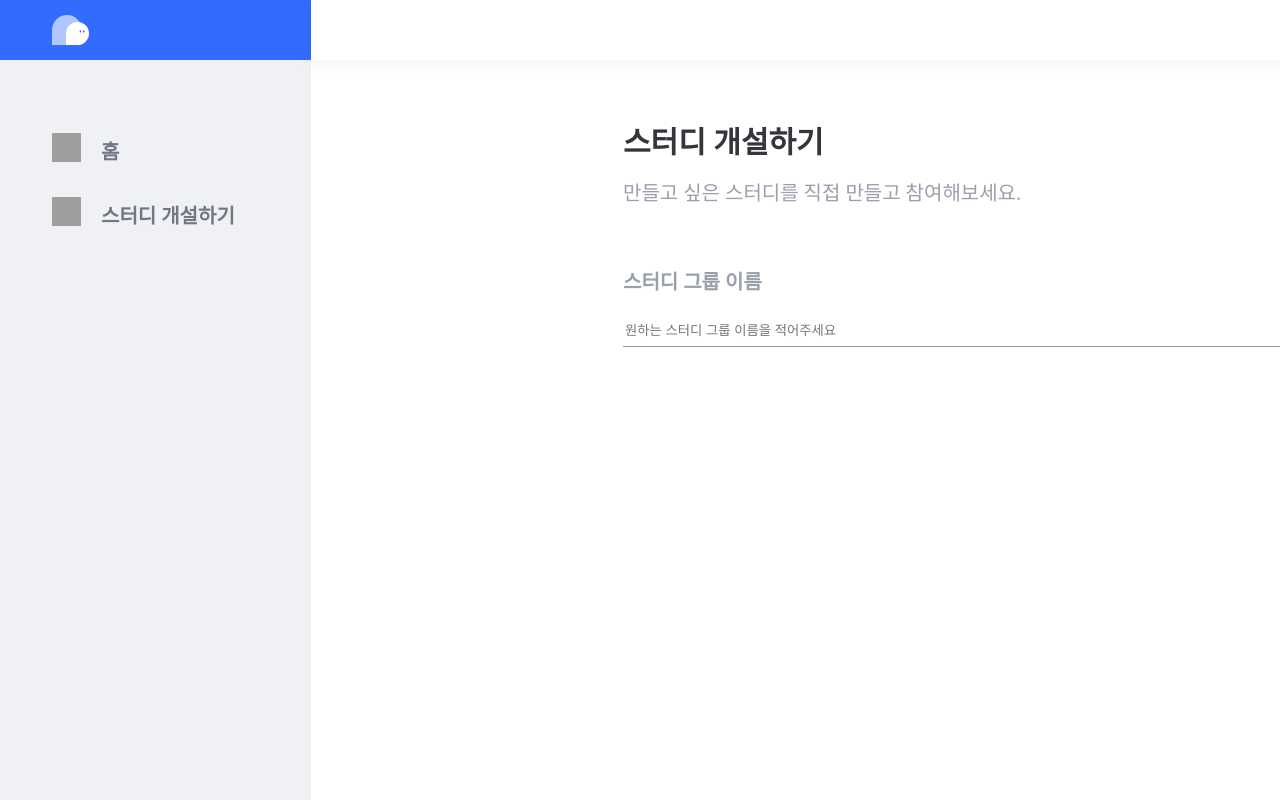
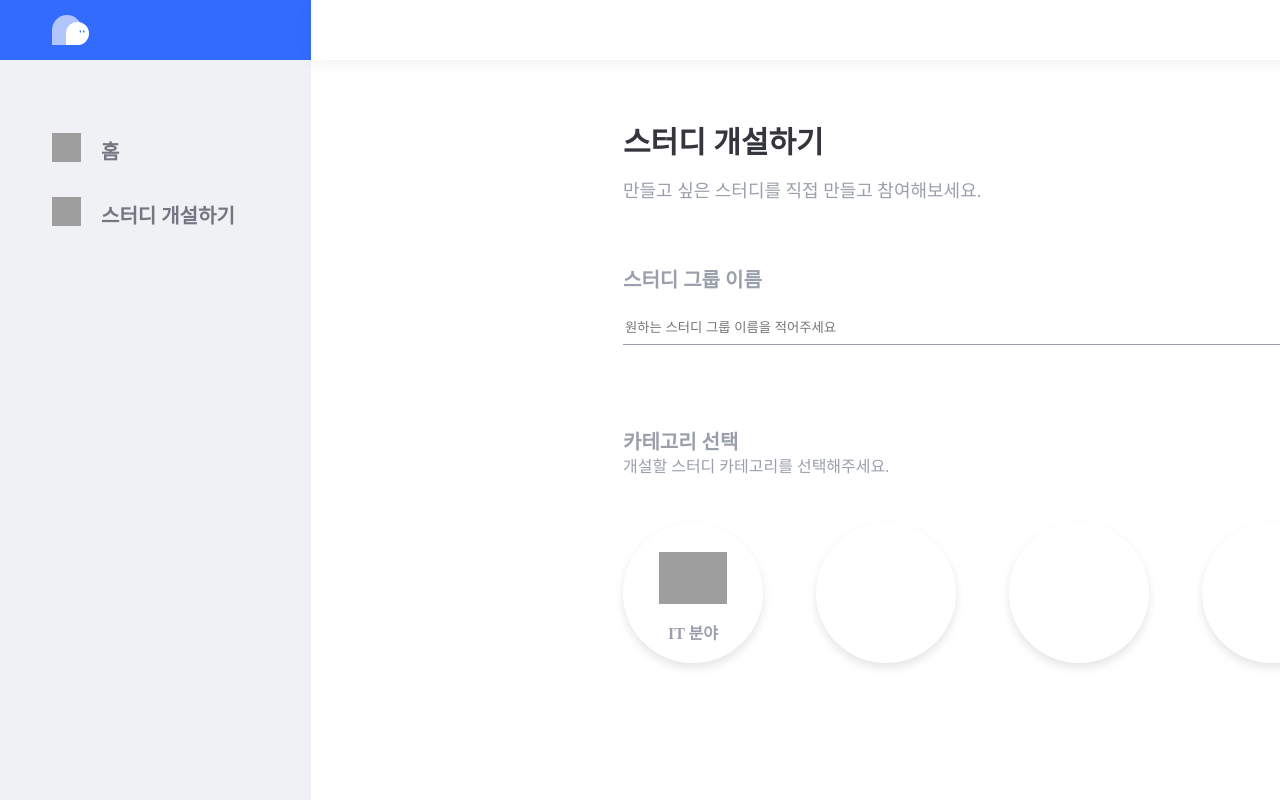
Before and after one commit to real-compacted-developer/connect-class, a React (Create React App) app in the folder front/: page /study/create in a window 1280 px wide. Shown: the top 800 px of the page. Built offline with nearby package versions, Linux system fonts and the light colour scheme; no server answers; grey boxes are pictures that could not be loaded; a web font is replaced by a local one.

Commit message:
feat: Add StudyCategorySelect form

```diff
--- /dev/null
+++ b/front/src/components/StudyCreate/StudyCategoryInput.tsx
@@ -0,0 +1,88 @@
+import React from "react";
+import styled from "styled-components";
+
+const InputTitle = styled.p`
+  font-family: "Gmarket Sans";
+  font-size: 20px;
+  font-weight: bold;
+  font-stretch: normal;
+  font-style: normal;
+  line-height: 1.2;
+  letter-spacing: normal;
+  text-align: left;
+  color: #9a9fac;
+  margin-bottom: 0;
+`;
+
+const InputSubTitle = styled.p`
+  font-family: "Spoqa Han Sans";
+  font-size: 16px;
+  font-weight: normal;
+  font-stretch: normal;
+  font-style: normal;
+  line-height: 1.17;
+  letter-spacing: normal;
+  text-align: left;
+  color: #9a9fac;
+  margin-top: 4px;
+`;
+
+const CircleList = styled.div`
+  margin-top: 47px;
+
+  display: flex;
+  flex-direction: row;
+`;
+
+const Circle = styled.div`
+  width: 140px;
+  height: 140px;
+  box-shadow: 0 5px 10px 0 rgba(0, 0, 0, 0.1);
+  background-color: #ffffff;
+  border-radius: 100px;
+  margin-right: 53px;
+
+  display: flex;
+  justify-content: center;
+  align-items: center;
+
+  color: #9a9fac;
+  font-size: 16px;
+  font-weight: bold;
+  font-stretch: normal;
+  font-style: normal;
+  line-height: 1.19;
+  letter-spacing: normal;
+  text-align: center;
+
+  & > div {
+    margin-top: 24px;
+  }
+`;
+
+export default class StudyCategoryInput extends React.Component {
+  render() {
+    return (
+      <>
+        <InputTitle>카테고리 선택</InputTitle>
+        <InputSubTitle>개설할 스터디 카테고리를 선택해주세요.</InputSubTitle>
+
+        <CircleList>
+          <Circle>
+            <div>
+              <img
+                src="https://cdn.zeplin.io/5f2aa3244602602fbd41641d/assets/F5014331-BA62-4878-93B9-DB6D60ED1413.svg"
+                width="68"
+                height="52"
+              ></img>
+              <p>IT 분야</p>
+            </div>
+          </Circle>
+          <Circle></Circle>
+          <Circle></Circle>
+          <Circle></Circle>
+        </CircleList>
+      </>
+    );
+  }
+}
--- a/front/src/pages/StudyCreatePage.tsx
+++ b/front/src/pages/StudyCreatePage.tsx
@@ -3,6 +3,7 @@ import styled from "styled-components";
 import CreateSideBar from "../components/StudyCreate/CreateSideBar";
 import Header from "../components/StudyCreate/Body/Header";
 import StudyNameInput from "../components/StudyCreate/StudyNameInput";
+import StudyCategoryInput from "../components/StudyCreate/StudyCategoryInput";
 
 const Wrapper = styled.div`
   display: flex;
@@ -33,7 +34,7 @@ const Title = styled.h1`
 
 const SubTitle = styled.p`
   font-family: "Spoqa Han Sans";
-  font-size: 20px;
+  font-size: 18px;
   font-weight: normal;
   font-stretch: normal;
   font-style: normal;
@@ -43,8 +44,8 @@ const SubTitle = styled.p`
   color: #9a9fac;
 `;
 
-const Blank = styled.div`
-  margin-top: 65px;
+const Blank = styled.div<{ value: number }>`
+  margin-top: ${(props) => props.value}px;
 `;
 
 class StudyCreate extends React.Component {
@@ -57,8 +58,10 @@ class StudyCreate extends React.Component {
           <Body>
             <Title>스터디 개설하기</Title>
             <SubTitle>만들고 싶은 스터디를 직접 만들고 참여해보세요.</SubTitle>
-            <Blank />
+            <Blank value={65} />
             <StudyNameInput />
+            <Blank value={85} />
+            <StudyCategoryInput />
           </Body>
         </BodyWrapper>
       </Wrapper>
```
